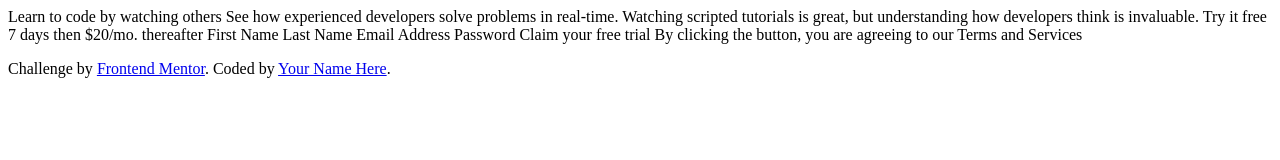
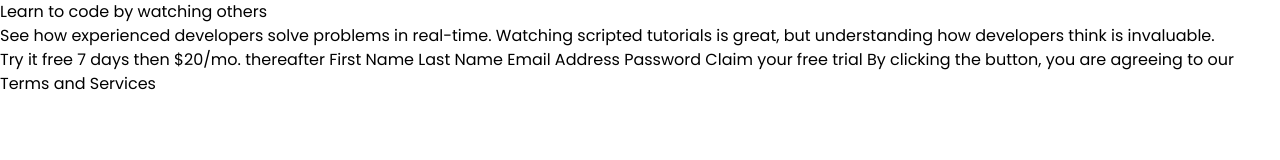
Before and after one commit to OmarMAttia7/fem-7-intro-signup, a React app: page / in a window 1280 px wide. Built offline with nearby package versions, Linux system fonts and the light colour scheme.

Commit message:
install basic components and tailwind

```diff
--- /dev/null
+++ b/src/components/form-section.js
@@ -0,0 +1,25 @@
+import React from "react";
+
+
+class FormSection extends React.Component {
+
+    render() {
+        return (
+            <div>
+                Try it free 7 days then $20/mo. thereafter
+
+                First Name
+                Last Name
+                Email Address
+                Password
+
+                Claim your free trial
+
+                By clicking the button, you are agreeing to our Terms and Services
+            </div>
+        )
+    }
+
+}
+
+export default FormSection;
--- /dev/null
+++ b/src/components/intro-section.js
@@ -0,0 +1,19 @@
+import React from "react";
+
+class IntroSection extends React.Component {
+
+    render() {
+        return (
+            <div>
+                <h1>Learn to code by watching others</h1>
+
+                <p>
+                    See how experienced developers solve problems in real-time. Watching scripted tutorials is great,
+                    but understanding how developers think is invaluable.
+                </p>
+            </div>
+        )
+    }
+}
+
+export default IntroSection;
--- /dev/null
+++ b/src/index.css
@@ -0,0 +1,3 @@
+@tailwind base;
+@tailwind components;
+@tailwind utilities;
--- a/src/index.html
+++ b/src/index.html
@@ -5,6 +5,9 @@
   <meta name="viewport" content="width=device-width, initial-scale=1.0">
 
   <title>Frontend Mentor | Intro component with sign up form</title>
+  <link rel="preconnect" href="https://fonts.googleapis.com">
+  <link rel="preconnect" href="https://fonts.gstatic.com" crossorigin>
+  <link href="https://fonts.googleapis.com/css2?family=Poppins:wght@400;500;600;700&display=swap" rel="stylesheet">
 </head>
 <body>
   <div id="root"></div>
--- a/src/index.js
+++ b/src/index.js
@@ -1,32 +1,24 @@
 import React from "react";
 import ReactDOM from "react-dom";
+import IntroSection from "./components/intro-section";
+import FormSection from "./components/form-section";
+import "./index.css";
+function App() {
+    return <>
 
-function App() {
-    return (<>
-        Learn to code by watching others
+        <main className="font-main">
+            <IntroSection />
+            <FormSection />
+        </main>
 
-        See how experienced developers solve problems in real-time. Watching scripted tutorials is great,
-        but understanding how developers think is invaluable.
-
-        Try it free 7 days then $20/mo. thereafter
-
-        First Name
-        Last Name
-        Email Address
-        Password
-
-        Claim your free trial
-
-        By clicking the button, you are agreeing to our Terms and Services
-
-        <footer>
-        <p class="attribution">
-            Challenge by <a href="https://www.frontendmentor.io?ref=challenge" target="_blank">Frontend Mentor</a>.
-            Coded by <a href="#">Your Name Here</a>.
-        </p>
-        </footer>
         </>
-        )
 }
-
+/*
+<footer>
+<p class="attribution">
+    Challenge by <a href="https://www.frontendmentor.io?ref=challenge" target="_blank">Frontend Mentor</a>.
+    Coded by <a href="#">Your Name Here</a>.
+</p>
+</footer>
+ */
 ReactDOM.render(<App />,document.getElementById("root"))
--- a/tailwind.config.js
+++ b/tailwind.config.js
@@ -2,10 +2,18 @@ module.exports = {
     content: ["./src/**/*.{html,js}"],
 
     theme: {
-
+        colors: {
+            red: "hsl(0, 100%, 74%)",
+            green: "hsl(154, 59%, 51%)",
+            blue: "hsl(248, 32%, 49%)",
+            darkblue: "hsl(249, 10%, 26%)",
+            grayblue: "hsl(246, 25%, 77%)"
+        },
         extend: {
 
-
+            fontFamily: {
+                'main': ['Poppins', 'sans-serif']
+            }
 
         },
 
```
Also changed, not shown: dist/index.bundle.js, dist/index.css (added), dist/index.html, dist/runtime.bundle.js.
